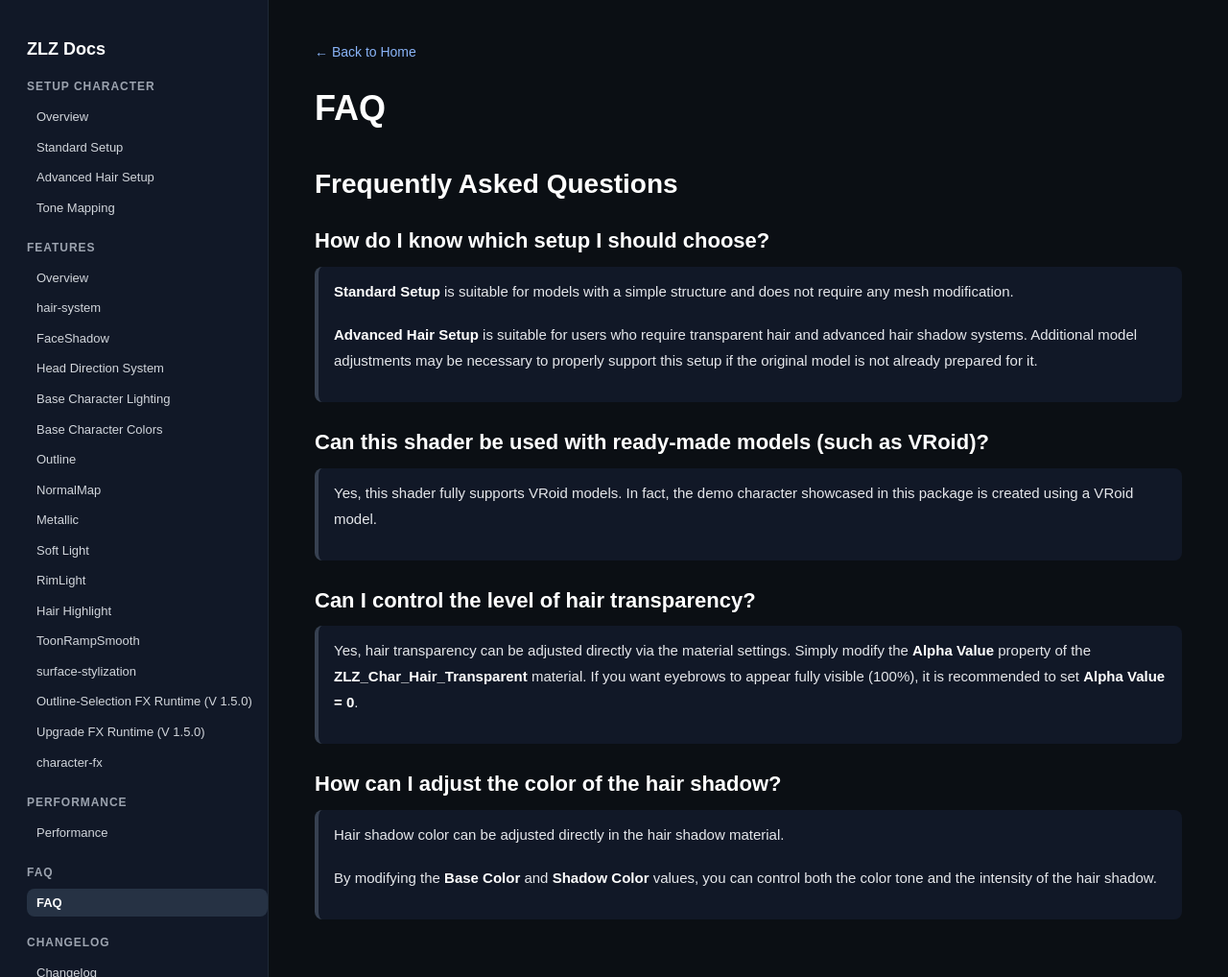
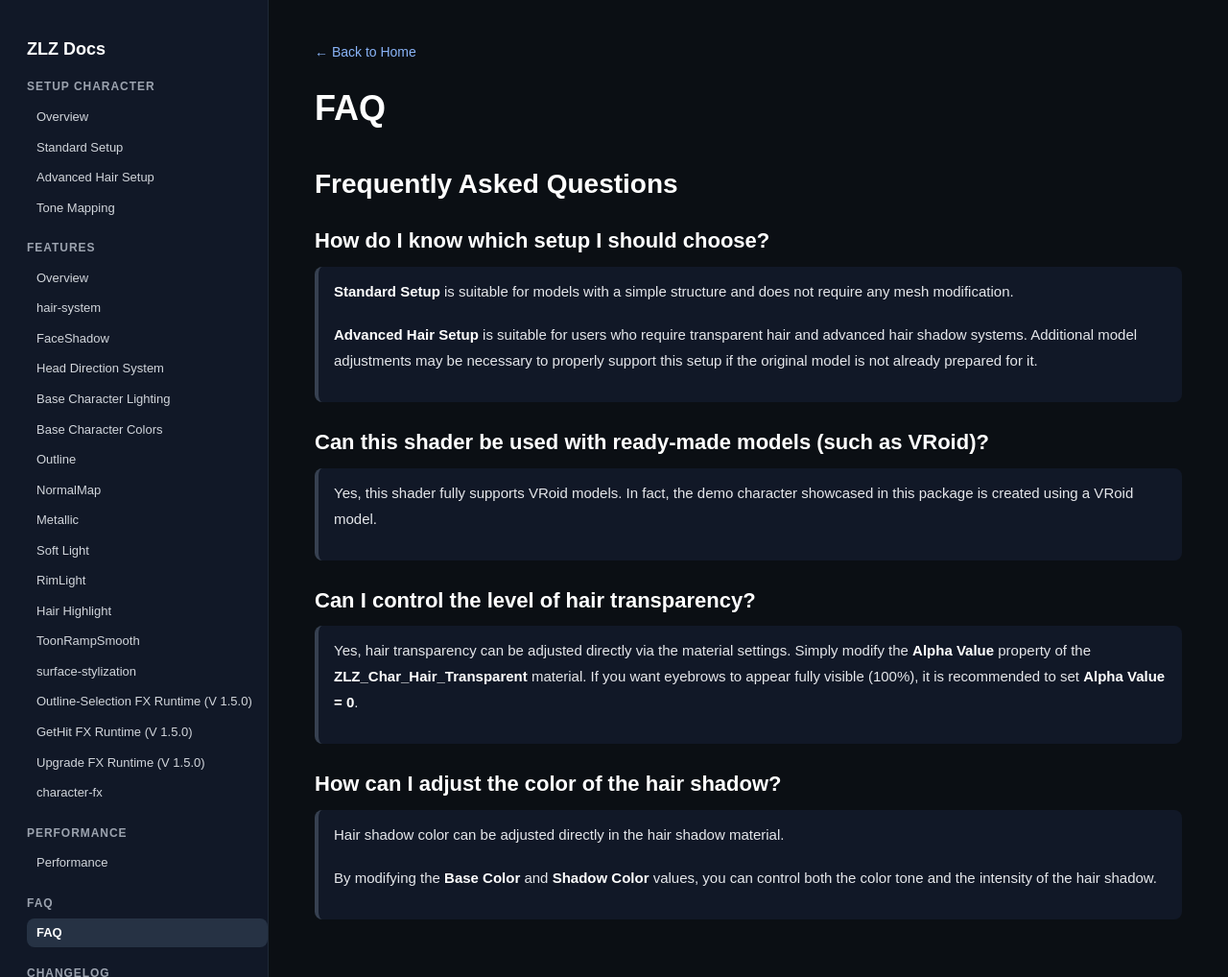
Before and after one commit to zlz-studio/zlz-studio.github.io, a Jekyll site: the page built from faq/index.md, in a window 1280 px wide and 1018 px high. Shown: the whole window at 96% size. Built offline with Jekyll 4.4.1, drawn with Linux system fonts in a browser that asks for light colours.

Commit message:
Update sidebar.html

```diff
--- a/_includes/sidebar.html
+++ b/_includes/sidebar.html
@@ -100,6 +100,11 @@
    Outline-Selection FX Runtime (V 1.5.0)
 </a>
 
+<a href="{{ '/features/GetHit/' | relative_url }}"
+   class="{% if page.url contains '/features/GetHit/' %}active{% endif %}">
+   GetHit FX Runtime (V 1.5.0)
+</a>
+
 <a href="{{ '/features/Upgrade/' | relative_url }}"
    class="{% if page.url contains '/features/Upgrade/' %}active{% endif %}">
    Upgrade FX Runtime (V 1.5.0)
```
